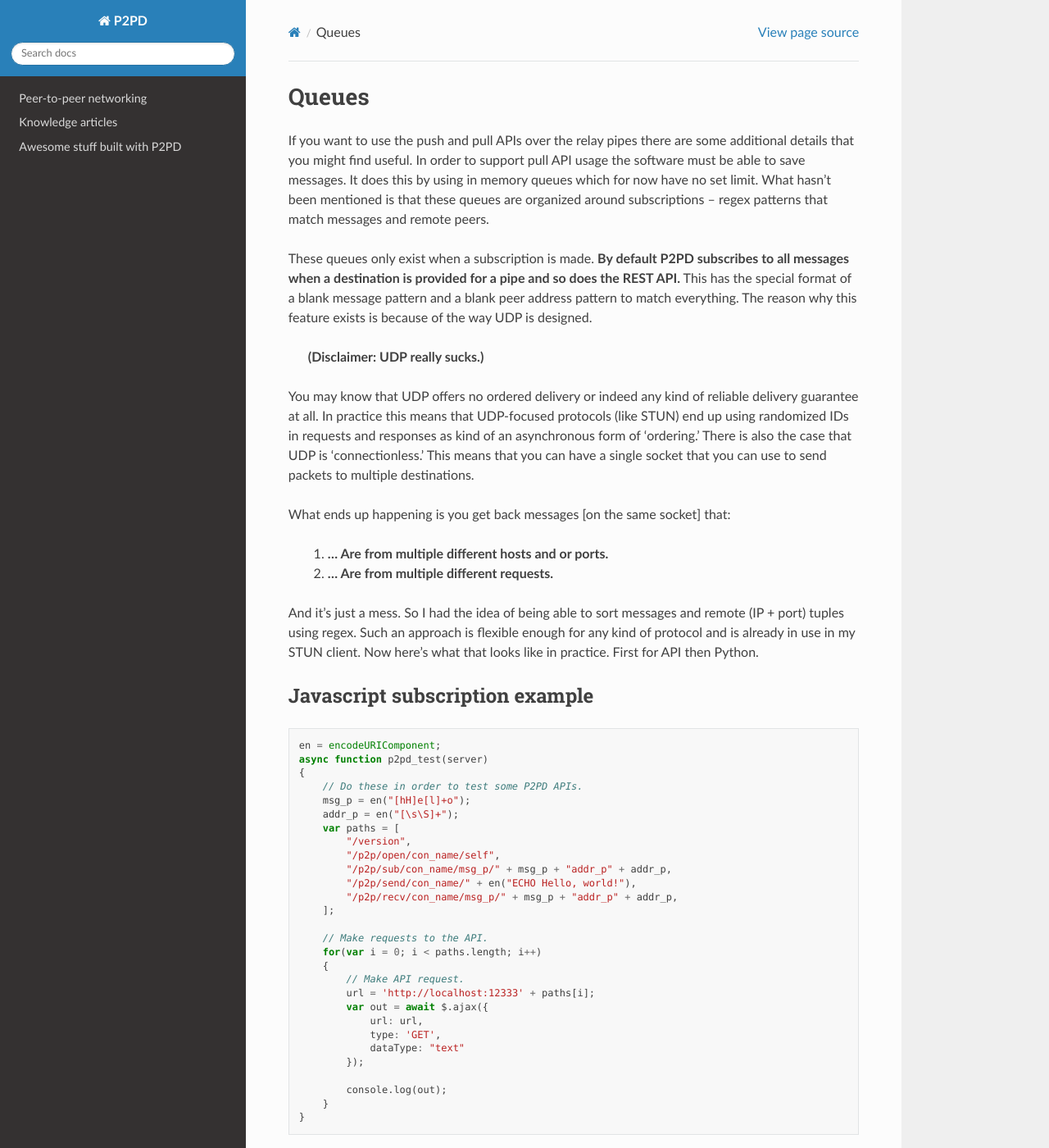
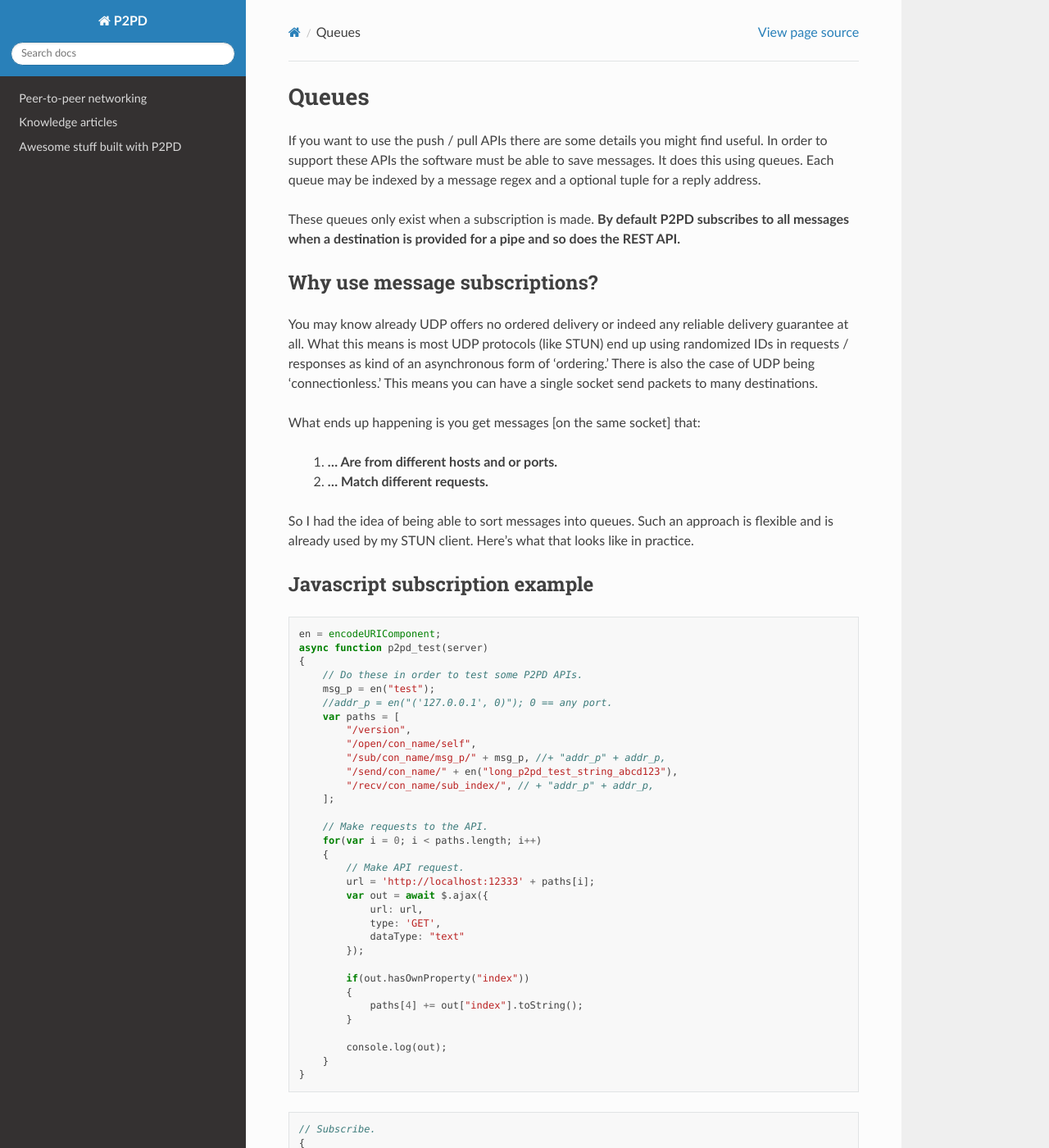
Before and after one commit to robertsdotpm/p2pd, a Sphinx documentation site: the page built from docs/source/general/queues.rst, in a window 1280 px wide and 1400 px high. Shown: the whole window at 82% size. Built offline with Sphinx 7.4.7 and the Read the Docs theme 3.1.0, drawn with Linux system fonts in a browser that asks for light colours; pages that are not in the unit, such as notebooks, are missing from menus; some of the changed text lies outside the part shown.

```diff
--- a/docs/source/general/queues.rst
+++ b/docs/source/general/queues.rst
@@ -1,38 +1,34 @@
 Queues
 ========
 
-If you want to use the push and pull APIs over the relay pipes
-there are some additional details that you might find useful. In order
-to support pull API usage the software must be able to save messages.
-It does this by using in memory queues which for now have no set limit.
-What hasn't been mentioned is that these queues are organized around
-subscriptions -- regex patterns that match messages and remote peers.
+If you want to use the push / pull APIs there are some details
+you might find useful. In order to support these APIs the
+software must be able to save messages. It does this using queues.
+Each queue may be indexed by a message regex and a
+optional tuple for a reply address.
 
 These queues only exist when a subscription is made. **By default P2PD
 subscribes to all messages when a destination is provided for a pipe and
-so does the REST API.** This has the special format of a blank message pattern
-and a blank peer address pattern to match everything. The reason why this
-feature exists is because of the way UDP is designed.
+so does the REST API.**
 
-    **(Disclaimer: UDP really sucks.)**
+Why use message subscriptions?
+--------------------------------
 
-You may know that UDP offers no ordered delivery or indeed any
-kind of reliable delivery guarantee at all. In practice this means
-that UDP-focused protocols (like STUN) end up using randomized IDs in
-requests and responses as kind of an asynchronous form of 'ordering.'
-There is also the case that UDP is 'connectionless.' This means that
-you can have a single socket that you can use to send packets
-to multiple destinations.
+You may know already UDP offers no ordered delivery or indeed any
+reliable delivery guarantee at all. What this means is most UDP
+protocols (like STUN) end up using randomized IDs in
+requests / responses as kind of an asynchronous form of 'ordering.'
+There is also the case of UDP being 'connectionless.' This means
+you can have a single socket send packets to many destinations.
 
-What ends up happening is you get back messages [on the same socket] that:
+What ends up happening is you get messages [on the same socket] that:
 
-    1. **... Are from multiple different hosts and or ports.**
-    2. **... Are from multiple different requests.**
+    1. **... Are from different hosts and or ports.**
+    2. **... Match different requests.**
 
-And it's just a mess. So I had the idea of being able to sort messages
-and remote (IP + port) tuples using regex. Such an approach is flexible
-enough for any kind of protocol and is already in use in my STUN client.
-Now here's what that looks like in practice. First for API then Python.
+So I had the idea of being able to sort messages into queues.
+Such an approach is flexible and is already used by my STUN client.
+Here's what that looks like in practice.
 
 Javascript subscription example
 --------------------------------
@@ -43,14 +39,14 @@ Javascript subscription example
     async function p2pd_test(server)
     {
         // Do these in order to test some P2PD APIs.
-        msg_p = en("[hH]e[l]+o");
-        addr_p = en("[\s\S]+");
+        msg_p = en("test");
+        //addr_p = en("('127.0.0.1', 0)"); 0 == any port.
         var paths = [
             "/version",
-            "/p2p/open/con_name/self",
-            "/p2p/sub/con_name/msg_p/" + msg_p + "addr_p" + addr_p,
-            "/p2p/send/con_name/" + en("ECHO Hello, world!"),
-            "/p2p/recv/con_name/msg_p/" + msg_p + "addr_p" + addr_p,
+            "/open/con_name/self",
+            "/sub/con_name/msg_p/" + msg_p, //+ "addr_p" + addr_p,
+            "/send/con_name/" + en("long_p2pd_test_string_abcd123"),
+            "/recv/con_name/sub_index/", // + "addr_p" + addr_p,
         ];
 
         // Make requests to the API.
@@ -64,6 +60,11 @@ Javascript subscription example
                 dataType: "text"
             });
 
+            if(out.hasOwnProperty("index"))
+            {
+                paths[4] += out["index"].toString();
+            }
+
             console.log(out);
         }
     }
```
Also changed, not shown: other parts of docs/source/general/queues.rst (+1 -1 lines), 4 other files.
